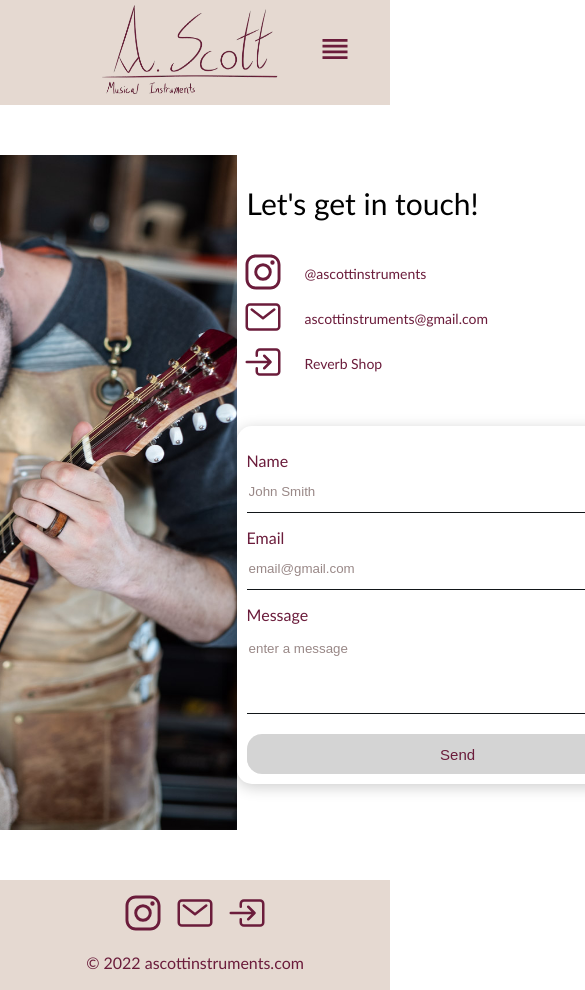
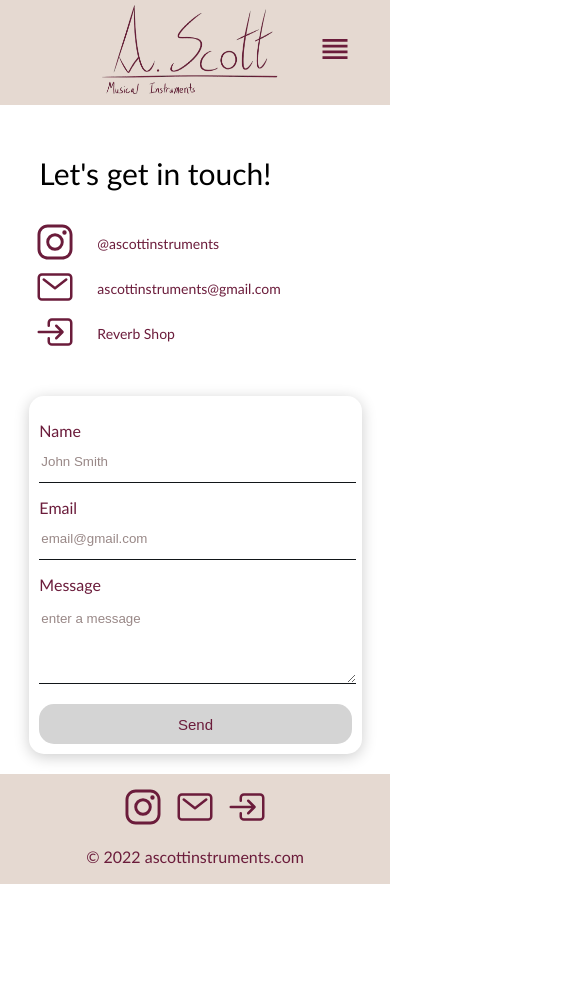
Before and after one commit to CatWallin/ascott-instruments, a React (Create React App) app: page /contact in a window 390 px wide. Shown: the top 990 px of the page, 585 px wide, since content can reach past the window. After the commit the page ends 884 px from the top, so only its background shows below. Built offline with nearby package versions, Linux system fonts and the light colour scheme.

Commit message:
medium window image fix

```diff
--- a/src/pages/contact.js
+++ b/src/pages/contact.js
@@ -55,6 +55,7 @@ const Contact = () => {
                 </a>
               </div>
           </div>
+          <div className="contactMe">
             <head>
               <title>Contact Me</title>
             </head>
@@ -69,6 +70,7 @@ const Contact = () => {
                 <button type="submit" value="submit">Send</button>
               </form>
             </body>
+          </div>
         </html>
       </div>
     </div>
--- a/src/styles/About.css
+++ b/src/styles/About.css
@@ -54,6 +54,8 @@
 
     .about {
         margin: 20px;
+        align-items: center;
+        justify-content: center;
     }
 
     .about .aboutLeft {
@@ -72,7 +74,7 @@
     }
 
     .about .aboutRight {
-        height: 100%vh;
+        height: 100%;
         flex: 50%;
         display: flex;
         justify-content: center;
--- a/src/styles/Contact.css
+++ b/src/styles/Contact.css
@@ -90,11 +90,13 @@
     border-bottom: 1px solid #121619;
     color: black;
   }
+
   input::placeholder,
   textarea::placeholder {
     color: #998887;
     font-family: Arial, Helvetica, sans-serif;
   }
+
   form input:focus,
   textarea:focus {
     outline: none;
@@ -128,6 +130,44 @@
 
 @media only screen and (max-width: 1000px) {
 
+  .contact {
+    margin: 20px;
+    align-items: center;
+    justify-content: center;
+  }
+
+  .contact .contactLeft {
+    height: 100%;
+    flex: 50%;
+    display: flex;
+    justify-content: center;
+    align-items: center;
+    padding-left: 20px;
+  }
+
+  .contact .contactLeft img{
+    height: 57vh;
+    width: 40vh;
+    display: flex;
+  }
+
+  .contact .contactRight {
+    height: 100%;
+    flex: 50%;
+    background-size: cover;
+    padding-left: 20px;
+    justify-content: center;
+}
+
+.contactRight .socialMedia {
+    justify-content: center;
+    flex: 100%;
+}
+
+.contactRight .contactMe form {
+    justify-content: center;
+    width: 38vh;
+}
 
 }
 
@@ -137,6 +177,41 @@
 
 @media only screen and (max-width: 700px) {
 
+  .contact {
+    margin: 20px;
+    width: 90%;
+    height: auto;
+    justify-content: center;
+    padding-left: 0px;
+    padding-right: 0px;
+    padding-top: 0px;
+    padding-bottom: 0px;
+    display: flex;
+    font-family: "Gill Sans", "Gill Sans MT", Calibri, "Trebuchet MS", sans-serif;
+  }
+
+  .contact .contactLeft {
+    display: none;
+  }
+
+  .contact .contactRight {
+    height: 100%;
+    width: 100%;
+    background-size: cover;
+    padding-left: 00px;
+    justify-content: center;
+    align-items: center;
+}
+
+.contactRight .socialMedia {
+    justify-content: center;
+    flex: 100%;
+}
+
+.contactRight .contactMe form {
+    justify-content: center;
+    width: 40vh;
+}
 
 }
 
@@ -144,5 +219,40 @@
 
 @media only screen and (max-width: 400px) {
 
+  .contact {
+    margin: 20px;
+    width: 90%;
+    height: auto;
+    justify-content: center;
+    padding-left: 0px;
+    padding-right: 0px;
+    padding-top: 0px;
+    padding-bottom: 0px;
+    display: flex;
+    font-family: "Gill Sans", "Gill Sans MT", Calibri, "Trebuchet MS", sans-serif;
+  }
+
+  .contact .contactLeft {
+    display: none;
+  }
+
+  .contact .contactRight {
+    height: 100%;
+    width: 100%;
+    background-size: cover;
+    padding-left: 00px;
+    justify-content: center;
+    align-items: center;
+}
+
+.contactRight .socialMedia {
+    justify-content: center;
+    flex: 100%;
+}
+
+.contactRight .contactMe form {
+    justify-content: center;
+    width: 37vh;
+}
 
 }
```
Lines whose indentation alone changed are shown as unchanged.
